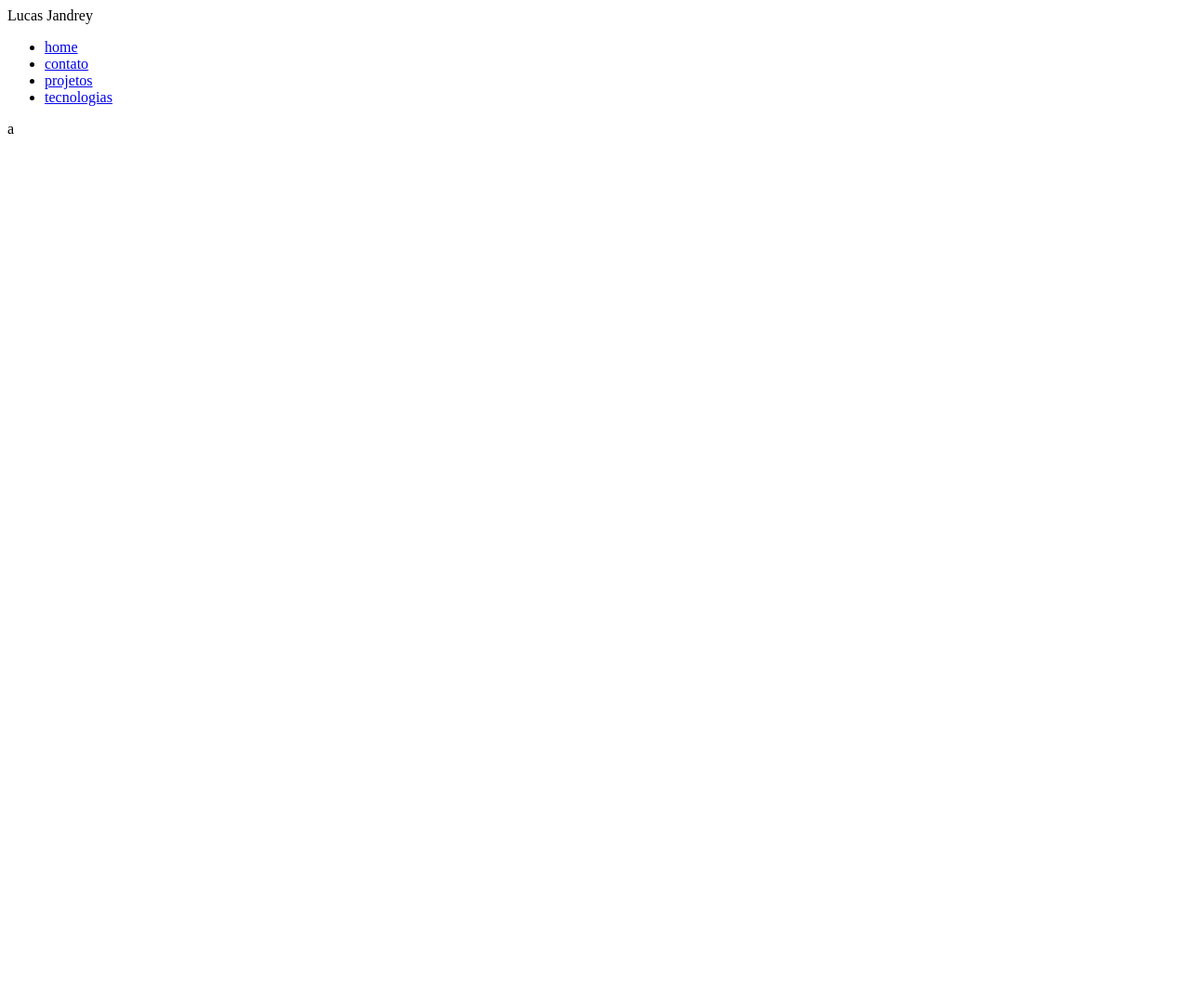
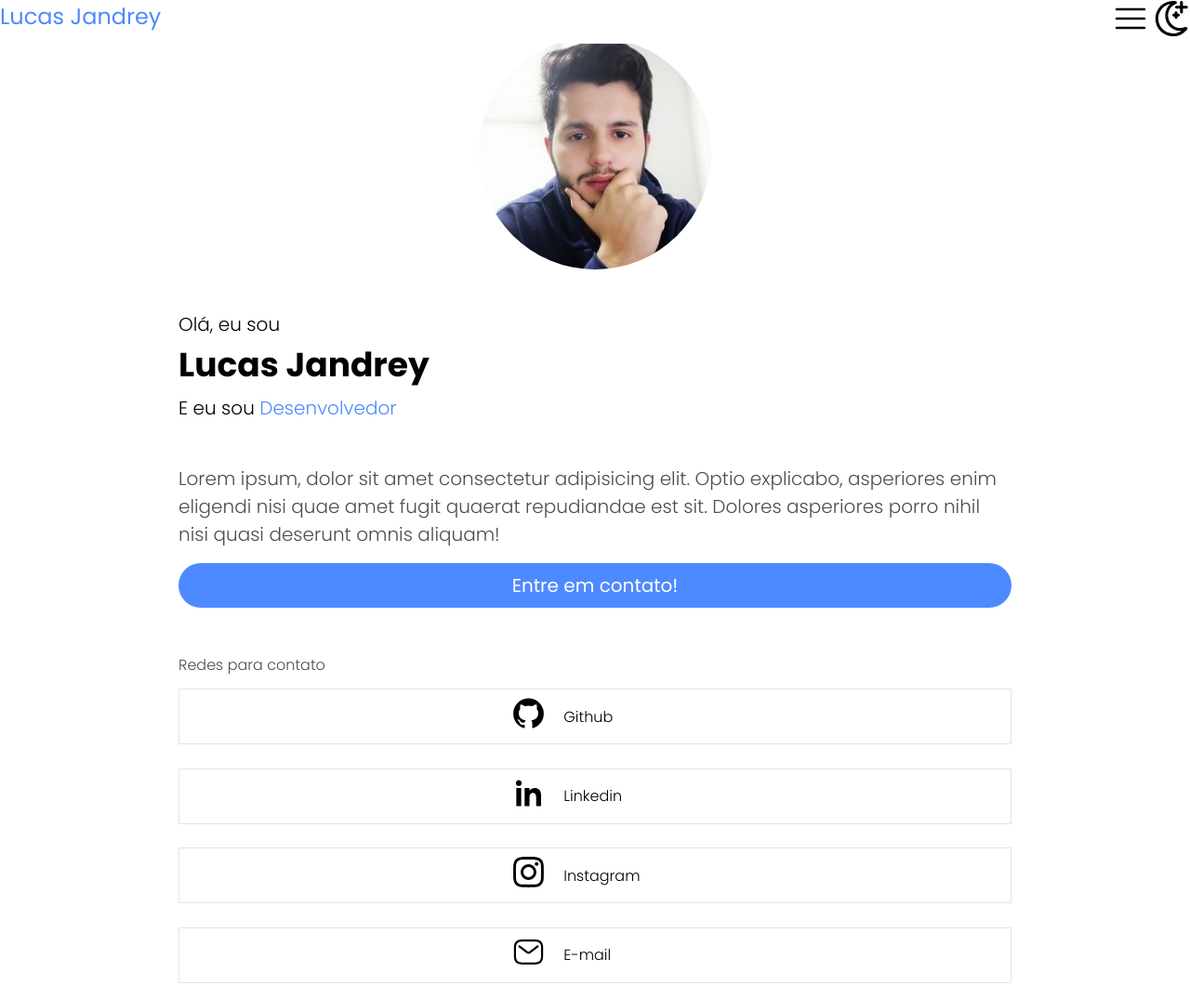
Before and after one commit to LucasJandrey5/Portifolio, a plain HTML site: page index.html in a window 1280 px wide. Shown: the whole page at 93% size. Before the commit the page ends 800 px from the top, so only its background shows below. Drawn offline with Linux system fonts and the light colour scheme.

Commit message:
Feito progresso

```diff
--- a/index.html
+++ b/index.html
@@ -6,20 +6,109 @@
     <meta name="viewport" content="width=device-width, initial-scale=1.0" />
     <title>Lucas Jandrey</title>
     <link href="./style.css" rel="stylesheet" />
+    <link href="./reset.css" rel="stylesheet" />
+    <link href="./text.css" rel="stylesheet" />
+    <link rel="preconnect" href="https://fonts.googleapis.com" />
+    <link rel="preconnect" href="https://fonts.gstatic.com" crossorigin />
+    <link
+      href="https://fonts.googleapis.com/css2?family=Poppins:wght@100;300;400;600;700&display=swap"
+      rel="stylesheet"
+    />
   </head>
   <body>
     <header>
-      Lucas Jandrey
-      <nav>
+      <h2>Lucas Jandrey</h2>
+
+      <nav id="nav" class="menu">
         <ul>
-          <li><a href="#">home</a></li>
-          <li><a href="#">contato</a></li>
-          <li><a href="#">projetos</a></li>
-          <li><a href="#">tecnologias</a></li>
+          <li>
+            <button class="forward-button" onclick="HideShowNav()">
+              <img style="background: none" src="./images/forward.svg" />
+            </button>
+          </li>
+          <li><a href="#home">home</a></li>
+          <li><a href="#contact">contato</a></li>
+          <li><a href="#projects">projetos</a></li>
+          <li><a href="#tec">tecnologias</a></li>
         </ul>
       </nav>
-      <div>a</div>
+
+      <div>
+        <button onclick="HideShowNav()">
+          <img style="background: none" src="./images/menu.svg" />
+        </button>
+        <button>
+          <img style="background: none" src="./images/moon.svg" />
+        </button>
+      </div>
     </header>
+
+    <main>
+      <section class="profile-section">
+        <img class="profile-img" src="./images/Lucas.jpg" />
+
+        <h1>
+          <span class="font-20">Olá, eu sou</span><br />
+          <span class="font-36 font-bold">Lucas Jandrey </span><br />
+          <span class="font-20">
+            E eu sou
+            <span class="font-blue">Desenvolvedor</span>
+          </span>
+        </h1>
+
+        <p class="font-20 font-gray mt-45">
+          Lorem ipsum, dolor sit amet consectetur adipisicing elit. Optio
+          explicabo, asperiores enim eligendi nisi quae amet fugit quaerat
+          repudiandae est sit. Dolores asperiores porro nihil nisi quasi
+          deserunt omnis aliquam!
+        </p>
+        <button class="contact-button font-20 font-regular font-white">
+          Entre em contato!
+        </button>
+      </section>
+    </main>
+
+    <section class="contact-section">
+      <h3 class="font-16 font-gray">Redes para contato</h3>
+      <ul class="contact-buttons-box">
+        <button class="social-button">
+          <div class="social-image-box">
+            <img src="./images/github.svg" alt="github" />
+          </div>
+          <div class="social-text-box">
+            <span class="text-left">Github</span>
+          </div>
+        </button>
+
+        <button class="social-button">
+          <div class="social-image-box">
+            <img src="./images/linkedin.svg" alt="github" />
+          </div>
+          <div class="social-text-box">
+            <span class="text-left">Linkedin</span>
+          </div>
+        </button>
+
+        <button class="social-button">
+          <div class="social-image-box">
+            <img src="./images/instagram.svg" alt="github" />
+          </div>
+          <div class="social-text-box">
+            <span class="text-left">Instagram</span>
+          </div>
+        </button>
+
+        <button class="social-button">
+          <div class="social-image-box">
+            <img src="./images/email.svg" alt="github" />
+          </div>
+          <div class="social-text-box">
+            <span class="text-left">E-mail</span>
+          </div>
+        </button>
+      </ul>
+    </section>
+
     <script src="./index.js"></script>
   </body>
 </html>
--- a/index.js
+++ b/index.js
@@ -0,0 +1,10 @@
+var navOpened = false;
+
+const HideShowNav = () => {
+  navOpened ? (navOpened = false) : (navOpened = true);
+
+  const nav = document.querySelector("#nav");
+  console.log(navOpened ? "Opened" : "Closed");
+
+  navOpened ? nav.classList.add("showNav") : nav.classList.remove("showNav");
+};
--- /dev/null
+++ b/reset.css
@@ -0,0 +1,22 @@
+* {
+  margin: 0;
+  padding: 0;
+  border: none;
+  outline: none;
+  font-weight: 300;
+  box-sizing: border-box;
+  font-family: "Poppins", sans-serif;
+}
+
+a {
+  text-decoration: none;
+  color: black;
+}
+
+ul {
+  list-style: none;
+}
+
+img {
+  max-width: 100%;
+}
--- a/style.css
+++ b/style.css
@@ -0,0 +1,136 @@
+html,
+body {
+  max-width: 100%;
+  overflow-x: hidden;
+  display: flex;
+  flex-direction: column;
+  align-items: center;
+}
+
+header {
+  width: 100vw;
+  position: fixed;
+  background-color: white;
+
+  display: flex;
+  justify-content: space-between;
+}
+
+header h2 {
+  font-weight: 500;
+  color: #4e8aff;
+}
+
+header nav {
+  position: absolute;
+  height: 100vh;
+  width: 100vw;
+  background-color: rgb(240, 240, 240);
+  transform: translateX(100vw);
+  transition: transform 0.5s ease;
+}
+
+.showNav {
+  transform: translateX(0);
+}
+
+header nav ul {
+  display: flex;
+  flex-direction: column;
+  align-items: center;
+}
+
+header nav ul li {
+  margin-block: 0.6rem;
+  width: 100%;
+  text-align: center;
+  display: flex;
+}
+
+header nav ul li a {
+  width: 100%;
+  padding: 15px;
+}
+
+header button {
+  background: none;
+  width: 2.5rem;
+  cursor: pointer;
+}
+
+.forward-button {
+  margin-top: 1rem;
+  width: 100%;
+}
+
+.forward-button img {
+  width: 2rem;
+}
+
+main {
+  display: flex;
+  flex-direction: column;
+  align-items: center;
+  width: 70%;
+}
+
+.profile-section {
+  display: flex;
+  flex-direction: column;
+  justify-content: center;
+}
+
+.profile-img {
+  height: 250px;
+  width: 250px;
+  border-radius: 50%;
+  align-self: center;
+  margin-block: 2.5rem;
+}
+
+.contact-button {
+  margin-top: 1rem;
+  background-color: #4e8aff;
+  height: 3rem;
+  border-radius: 1.5rem;
+}
+
+.contact-section {
+  margin-block: 3.1rem;
+  width: 70%;
+}
+
+.contact-buttons-box {
+  display: flex;
+  flex-direction: column;
+}
+
+.social-button {
+  background: none;
+  border: 1px solid rgb(228, 228, 228);
+  margin-block: 0.8rem;
+  padding-block: 0.5rem;
+
+  font-size: 1rem;
+  cursor: pointer;
+
+  display: flex;
+  align-items: center;
+  justify-content: space-around;
+}
+
+.social-image-box {
+  width: 45%;
+  text-align: end;
+  margin-right: 10px;
+}
+
+.social-text-box {
+  width: 55%;
+  text-align: start;
+  margin-left: 10px;
+}
+
+.social-button img {
+  width: 35px;
+}
--- /dev/null
+++ b/text.css
@@ -0,0 +1,55 @@
+.font-16 {
+  font-size: 1rem;
+}
+
+.font-20 {
+  font-size: 1.25rem;
+}
+
+.font-25 {
+  font-size: 1.6rem;
+}
+
+.font-36 {
+  font-size: 2.25rem;
+}
+
+.font-48 {
+  font-size: 3rem;
+}
+
+.font-bold {
+  font-weight: bold;
+}
+
+.font-regular {
+  font-weight: 400;
+}
+
+.font-semibold {
+  font-weight: 600;
+}
+
+.font-blue {
+  color: #4e8aff;
+}
+
+.font-gray {
+  color: #4d4d4d;
+}
+
+.font-white {
+  color: white;
+}
+
+.mt-25 {
+  margin-top: 1.5rem;
+}
+
+.mt-45 {
+  margin-top: 2.8rem;
+}
+
+.text-left {
+  text-align: left;
+}
```
Also changed, not shown: images/Lucas.jpg (added), images/email.svg (added), images/forward.svg (added), images/github.svg (added), images/instagram.svg (added), images/linkedin.svg (added), images/menu.svg (added), images/moon.svg (added).
